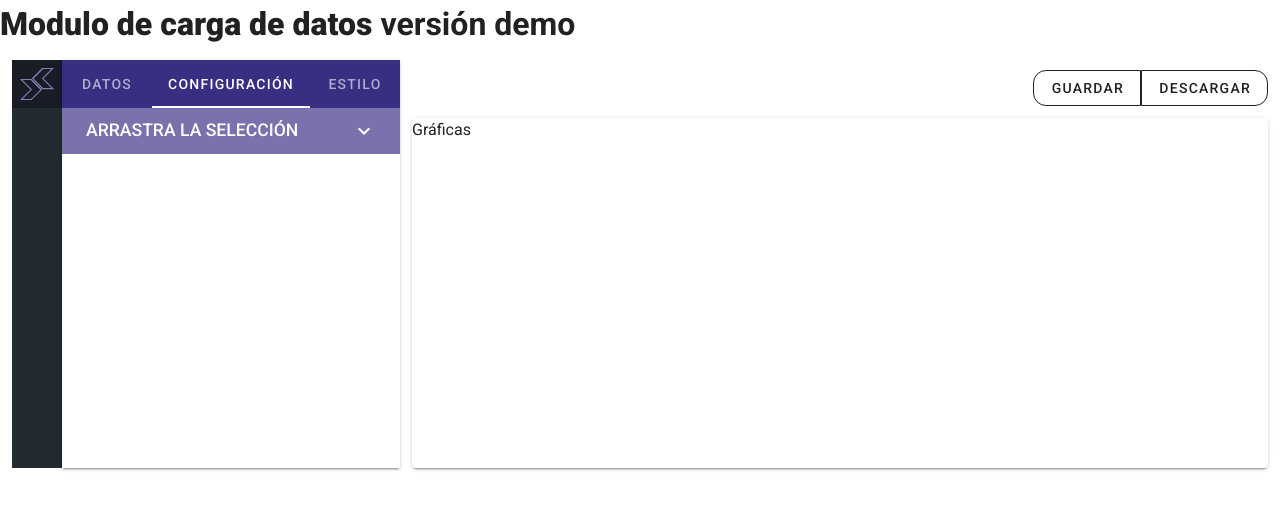
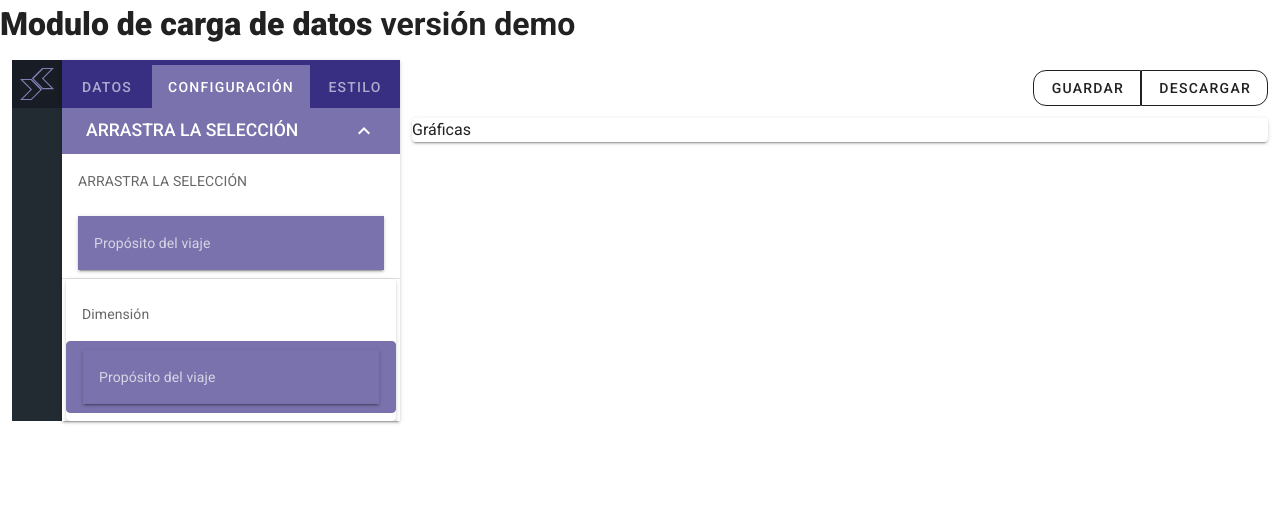
Before and after one commit to vpressio/vpress-wp-plugin, a Vue app in the folder admin/: page / in a window 1280 px wide. Both pictures are taken after a click on the tab "CONFIGURACIÓN". Shown: the top 510 px of the page. Built offline with nearby package versions, Linux system fonts and the light colour scheme.

Commit message:
style: Style of tabs now is more like the design, created a component for expansion panels

```diff
--- a/admin/src/components/vpress-config-variable-card.vue
+++ /dev/null
@@ -1,39 +0,0 @@
-<template>
-  <v-card
-    :id="id"
-    :draggable="draggable"
-    @dragstart="dragStart"
-    @dragover.stop
-    class="border-radius-none my-2 mx-4"
-    color="#7972AC"
-    min-height="50"
-    dark
-    shaped
-  >
-    <v-card-text>
-      <slot/>
-    </v-card-text>
-  </v-card>
-</template>
-<script>
-export default {
-  name:'VpressVariableCard',
-  props:['id','draggable'],
-  data(){
-    return {
-
-    }
-  },
-  methods:{
-    dragStart: e => {
-      const target = e.target;
-
-      e.dataTransfer.setData('card_id', target.id);
-
-      setTimeout(()=>{
-        target.style.display="none";
-      }, 0)
-    }
-  }
-}
-</script>
--- a/admin/src/components/vpress-config.vue
+++ b/admin/src/components/vpress-config.vue
@@ -35,48 +35,29 @@
             </v-tab-item>
             <v-tab-item>
               <v-card class="border-radius-none" flat>
-                <v-expansion-panels  multiple flat tile hover dark>
-                  <v-expansion-panel class="config-panels">
-                    <v-expansion-panel-header style="background-color:#7972AC">
-                      ARRASTRA LA SELECCIÓN
-                    </v-expansion-panel-header>
-                    <v-expansion-panel-content>
-                      <v-card class="border-radius-none" flat light>
+                <VpressExpansionPanel panelTitle="ARRASTRA LA SELECCIÓN">
                   <v-card-text>
                     ARRASTRA LA SELECCIÓN
                   </v-card-text>
-                        <vpressVariableCard>
+                  <VpressVariableCard>
                     Propósito del viaje
-                        </vpressVariableCard>
+                  </VpressVariableCard>
                   <v-divider/>
                   <v-row>
                     <v-col>
                       <VpressDimensionCard id="dimension_1">
-                              <vpressVariableCard id="card-1" draggable="true">
+                        <VpressVariableCard id="card-1" draggable="true">
                           Propósito del viaje
-                              </vpressVariableCard>
-                            </VpressDimensionCard>
-                          </v-col>
-                          <v-col>
-                            <VpressDimensionCard id="dimension_2">
+                        </VpressVariableCard>
                       </VpressDimensionCard>
                     </v-col>
                   </v-row>
-                      </v-card>
-                    </v-expansion-panel-content>
-                  </v-expansion-panel>
-                </v-expansion-panels>
+                </VpressExpansionPanel>
               </v-card>
             </v-tab-item>
             <v-tab-item>
               <v-card class="border-radius-none" flat dark color="#7972AC">
-                <v-expansion-panels  multiple flat tile hover dark>
-                  <v-expansion-panel class="config-panels">
-                    <v-expansion-panel-header style="background-color:#7972AC">
-                      TÍTULO
-                    </v-expansion-panel-header>
-                    <v-expansion-panel-content>
-                      <v-card class="border-radius-none" flat light>
+                <VpressExpansionPanel panelTitle="Tìtulo">
                   <v-row>
                     <v-col>
                       Título
@@ -104,10 +85,7 @@
                       </v-switch>
                     </v-col>
                   </v-row>
-                      </v-card>
-                    </v-expansion-panel-content>
-                  </v-expansion-panel>
-                </v-expansion-panels>
+                </VpressExpansionPanel>
               </v-card>
             </v-tab-item>
           </v-tabs-items>
@@ -130,14 +108,16 @@
   </v-responsive>
 </template>
 <script>
-import vpressVariableCard from './vpress-config-variable-card.vue';
-import VpressDimensionCard from './vpress-config-dimension-card';
+import VpressVariableCard from './vpress-variable-card.vue';
+import VpressDimensionCard from './vpress-dimension-card.vue';
+import VpressExpansionPanel from './vpress-expansionPanel.vue';
 
 export default {
   name: 'VpressConfig',
-  components:{
-    vpressVariableCard,
-    VpressDimensionCard
+  components: {
+    VpressVariableCard,
+    VpressDimensionCard,
+    VpressExpansionPanel,
   },
   data() {
     return {
@@ -200,24 +180,30 @@ export default {
 
 .graph {
   margin: 12px 0 0 12px;
-  min-height: 350px
 }
 
-.config-panels > .v-expansion-panel-header {
-  min-height: 0% !important;
-  padding: 14px 24px;
-  color:#FFFF !important;
-  font-weight: 500;
-  font-size:  1.1rem !important;
-  border-top-left-radius: 0%;
-  border-top-right-radius: 0%;
+.config-tabs
+  > .v-slide-group
+    > .v-slide-group__wrapper
+      > .v-slide-group__content {
+  /* border: red solid 0.5px !important; */
+  margin-top: 5px;
 }
 
-.config-panels > .v-expansion-panel-content > .v-expansion-panel-content__wrap {
-  padding: 0;
+.config-tabs
+  > .v-slide-group
+    > .v-slide-group__wrapper
+      > .v-slide-group__content
+        > .v-tab--active {
+  background-color: #7972AC
 }
 
-.config-panels {
-  margin: 0% !important;
+.config-tabs
+  > .v-slide-group
+    > .v-slide-group__wrapper
+      > .v-slide-group__content
+        > .v-tabs-slider-wrapper
+          > .v-tabs-slider {
+  display: none
 }
 </style>
--- a/admin/src/components/vpress-config-dimension-card.vue
+++ b/admin/src/components/vpress-dimension-card.vue
@@ -17,25 +17,25 @@
 </template>
 <script>
 export default {
-  name:'VpressDimensionCard',
-  props:['id'],
-  data(){
+  name: 'VpressDimensionCard',
+  props: ['id'],
+  data() {
     return {
 
-    }
+    };
   },
-  methods:{
-    drop: e => {
-      const card_id = e.dataTransfer.getData('card_id');
+  methods: {
+    drop: (e) => {
+      const cardId = e.dataTransfer.getData('cardId');
 
-      const card = document.getElementById(card_id);
+      const card = document.getElementById(cardId);
 
-      card.style.display ="block";
+      card.style.display = 'block';
 
       e.target.appendChild(card);
-    }
-  }
-}
+    },
+  },
+};
 </script>
 <style>
 
--- /dev/null
+++ b/admin/src/components/vpress-expansionPanel.vue
@@ -0,0 +1,51 @@
+<template>
+  <v-expansion-panels
+    multiple
+    flat
+    tile
+    hover
+    dark
+    :value="[0]"
+  >
+    <v-expansion-panel class="config-panels">
+      <v-expansion-panel-header style="background-color:#7972AC">
+        {{ panelTitle }}
+      </v-expansion-panel-header>
+      <v-expansion-panel-content>
+        <v-card class="border-radius-none" flat light>
+          <slot/>
+        </v-card>
+      </v-expansion-panel-content>
+    </v-expansion-panel>
+  </v-expansion-panels>
+</template>
+<script>
+export default {
+  name: 'VpressExpansionPanel',
+  props: ['panelTitle'],
+
+};
+</script>
+<style>
+.config-panels > .v-expansion-panel-header {
+  min-height: 0% !important;
+  padding: 14px 24px;
+  color:#FFFF !important;
+  font-weight: 500;
+  font-size:  1.1rem !important;
+  border-top-left-radius: 0%;
+  border-top-right-radius: 0%;
+}
+
+.config-panels > .v-expansion-panel-content > .v-expansion-panel-content__wrap {
+  padding: 0;
+}
+
+.config-panels {
+  margin: 0% !important;
+}
+
+.border-radius-none{
+  border-radius: 0px !important;
+}
+</style>
--- /dev/null
+++ b/admin/src/components/vpress-variable-card.vue
@@ -0,0 +1,39 @@
+<template>
+  <v-card
+    :id="id"
+    :draggable="draggable"
+    @dragstart="dragStart"
+    @dragover.stop
+    class="border-radius-none my-2 mx-4"
+    color="#7972AC"
+    min-height="50"
+    dark
+    shaped
+  >
+    <v-card-text>
+      <slot/>
+    </v-card-text>
+  </v-card>
+</template>
+<script>
+export default {
+  name: 'VpressVariableCard',
+  props: ['id', 'draggable'],
+  data() {
+    return {
+
+    };
+  },
+  methods: {
+    dragStart: (e) => {
+      const { target } = e;
+
+      e.dataTransfer.setData('cardId', target.id);
+
+      setTimeout(() => {
+        target.style.display = 'none';
+      }, 0);
+    },
+  },
+};
+</script>
```
Lines whose indentation alone changed are shown as unchanged.
